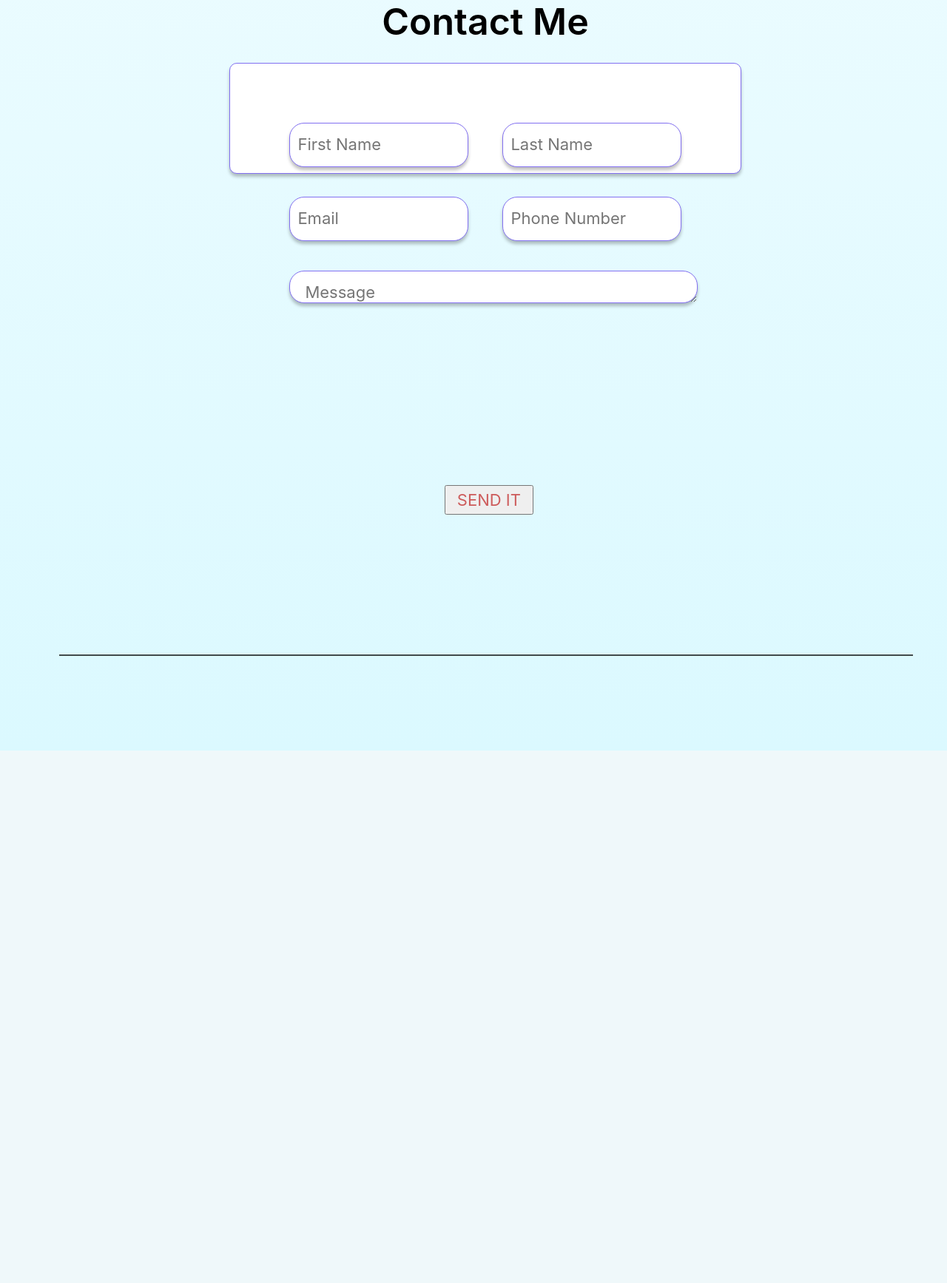
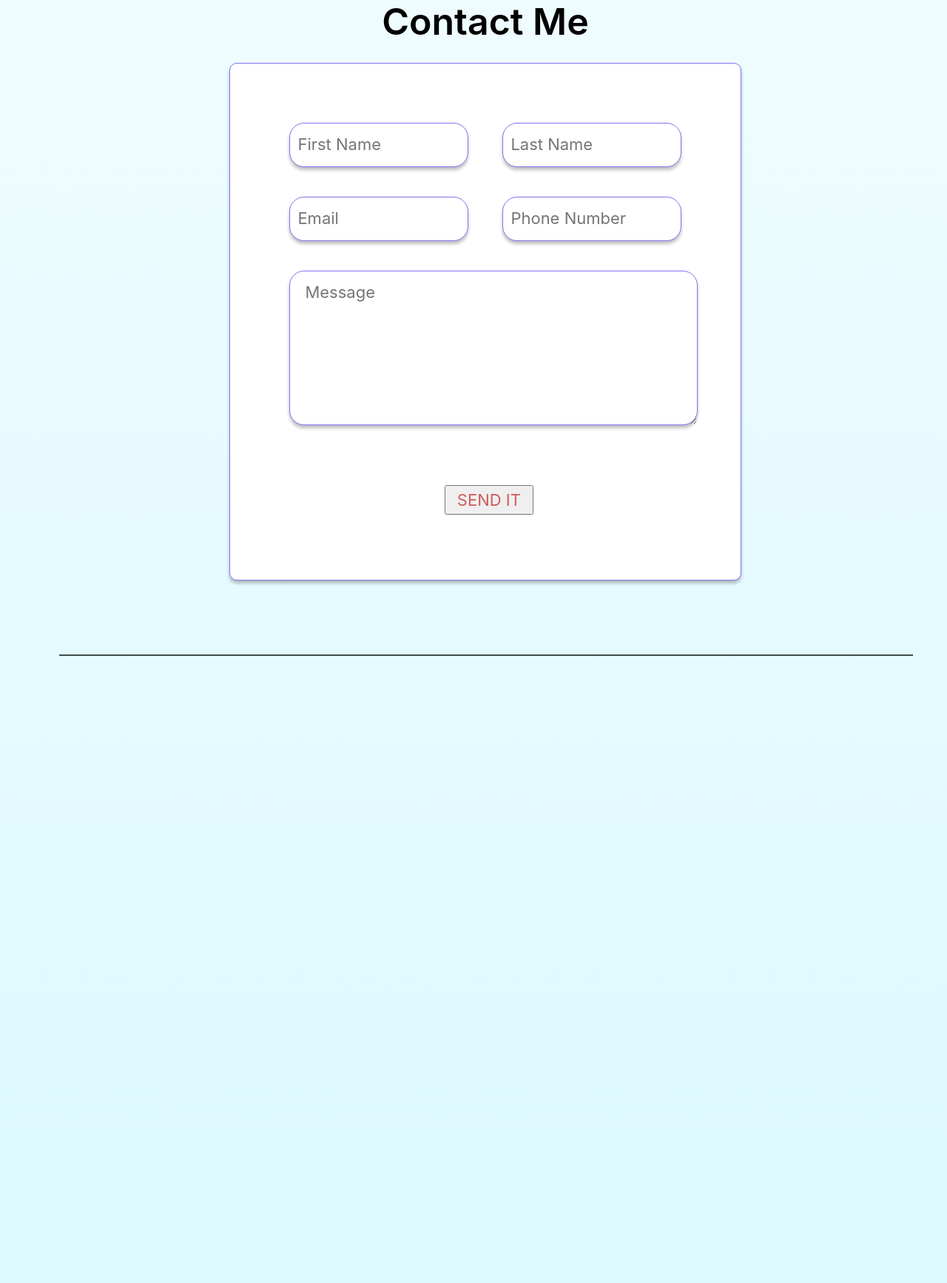
Before and after one commit to xinyi-yuan/SD_Lab3, a Flask app: page /hannah in a window 1280 px wide. Shown: the part 1705-3440 px from the top of the page at 74% size. Before the commit the page ends 2720 px from the top, so only its background shows below. Run offline with Flask 2, Linux system fonts and the light colour scheme; some libraries are stand-ins or nearby versions.

Commit message:
hannah page

```diff
--- a/static/css/hannah.css
+++ b/static/css/hannah.css
@@ -117,8 +117,9 @@
 
 .content {
     position: absolute;
+    overflow: auto;
     width: 100%;
-    height: 310%;
+    min-height: 400%;
     left: 0;
     top: 30%;
 
@@ -224,7 +225,7 @@ color: rgba(0, 0, 0, 0.77);
 
     position: absolute;
     width: 60%;
-    height: 30%;
+    height: 700px;
     left: 20%;
     top: 1150px;
 
```
